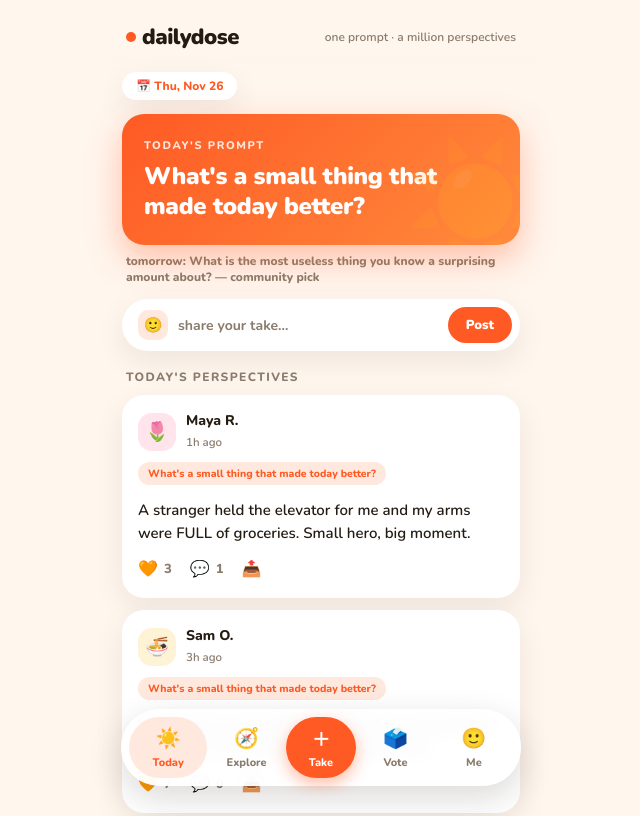
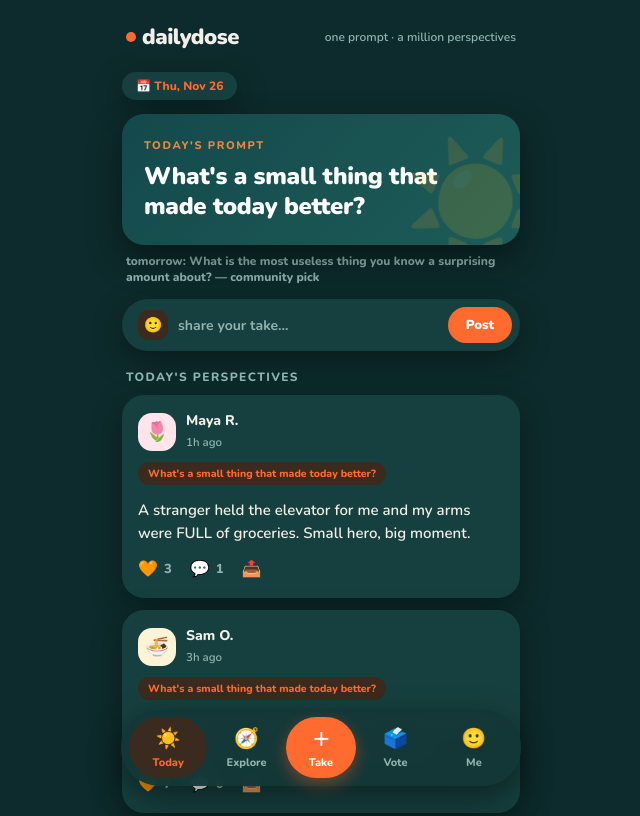
Before and after one commit to appdailydose/dailydose-prototype, a plain HTML site: page index.html in a window 1280 px wide. Shown: the top 816 px of the page, without its empty margins (319-959 px from the left). Drawn offline with nearby package versions, Linux system fonts and the light colour scheme.

Commit message:
dark teal theme with orange accents

```diff
--- a/index.html
+++ b/index.html
@@ -8,9 +8,9 @@
 <link href="https://fonts.googleapis.com/css2?family=Nunito:wght@400;600;700;800;900&display=swap" rel="stylesheet">
 <style>
   :root{
-    --bg:#FFF6EE; --card:#FFFFFF; --ink:#241B12; --ink-soft:#8A7B6C;
-    --primary:#FF5A24; --primary-soft:#FFE9DE;
-    --radius:22px; --shadow:0 10px 30px rgba(36,27,18,.08);
+    --bg:#0D2B2C; --card:#16403F; --ink:#F1EFE7; --ink-soft:#8FB3AF;
+    --primary:#FF6A2E; --primary-soft:#3A2B1E;
+    --radius:22px; --shadow:0 10px 30px rgba(0,0,0,.35);
   }
   *{box-sizing:border-box; margin:0; padding:0; -webkit-tap-highlight-color:transparent}
   html,body{height:100%}
@@ -24,7 +24,7 @@
   }
   header{
     padding:22px 20px 12px; display:flex; align-items:center; justify-content:space-between;
-    position:sticky; top:0; z-index:20; background:linear-gradient(var(--bg) 75%, rgba(255,246,238,0));
+    position:sticky; top:0; z-index:20; background:linear-gradient(var(--bg) 75%, rgba(13,43,44,0));
   }
   .logo{font-weight:900; font-size:22px; letter-spacing:-.5px; display:flex; align-items:center; gap:6px}
   .logo .dot{width:10px; height:10px; border-radius:50%; background:var(--primary); display:inline-block}
@@ -38,12 +38,12 @@
     padding:6px 14px; font-size:12px; font-weight:800; color:var(--primary); box-shadow:var(--shadow); margin-bottom:14px;
   }
   .prompt-hero{
-    background:linear-gradient(135deg,var(--primary) 0%, #FF8A3C 100%); color:#fff;
-    border-radius:var(--radius); padding:24px 22px; box-shadow:0 14px 34px rgba(255,90,36,.35);
+    background:linear-gradient(135deg,#14494B 0%, #1D5C58 100%); color:#fff;
+    border-radius:var(--radius); padding:24px 22px; box-shadow:0 14px 34px rgba(0,0,0,.45);
     margin-bottom:14px; position:relative; overflow:hidden;
   }
   .prompt-hero::after{content:'☀️'; position:absolute; font-size:120px; right:-30px; bottom:-40px; opacity:.14; transform:rotate(12deg)}
-  .prompt-hero .kicker{font-size:11px; font-weight:800; letter-spacing:1.6px; text-transform:uppercase; opacity:.85; margin-bottom:8px}
+  .prompt-hero .kicker{font-size:11px; font-weight:800; letter-spacing:1.6px; text-transform:uppercase; opacity:.95; margin-bottom:8px; color:#FF8A3C}
   .prompt-hero h1{font-size:24px; line-height:1.25; font-weight:900; letter-spacing:-.3px}
   .card{
     background:var(--card); border-radius:var(--radius); padding:16px; box-shadow:var(--shadow); margin-bottom:12px;
@@ -68,13 +68,13 @@
   .act .ic{font-size:16px; transition:transform .2s}
   .act.liked .ic{animation:beat .35s ease}
   @keyframes beat{0%{transform:scale(1)}40%{transform:scale(1.5)}100%{transform:scale(1)}}
-  .comments{margin-top:10px; border-top:1px solid #F4EAE1; padding-top:10px; display:none}
+  .comments{margin-top:10px; border-top:1px solid #2A5452; padding-top:10px; display:none}
   .comments.open{display:block}
   .comment{display:flex; gap:8px; margin-bottom:8px; font-size:13px; font-weight:600}
   .comment b{font-weight:800; margin-right:4px}
   .comment-add{display:flex; gap:8px; margin-top:8px}
   .comment-add input{
-    flex:1; border:0; background:#F7F0E8; border-radius:12px; padding:9px 12px; font-family:inherit; font-size:13px; font-weight:600; outline:none;
+    flex:1; border:0; background:#1F4B49; border-radius:12px; padding:9px 12px; font-family:inherit; font-size:13px; font-weight:600; outline:none;
   }
   .comment-add button{border:0; background:var(--primary); color:#fff; border-radius:12px; padding:0 14px; font-weight:800; cursor:pointer}
   .section-label{font-size:12px; font-weight:800; letter-spacing:1.4px; text-transform:uppercase; color:var(--ink-soft); margin:18px 4px 10px}
@@ -117,11 +117,11 @@
   .chip-row{display:flex; gap:8px; overflow-x:auto; padding:4px 2px 14px; scrollbar-width:none}
   .chip-row::-webkit-scrollbar{display:none}
   .chip{
-    flex-shrink:0; border:1.5px solid #F0E2D6; background:var(--card); border-radius:999px; padding:9px 14px;
+    flex-shrink:0; border:1.5px solid #2A5452; background:var(--card); border-radius:999px; padding:9px 14px;
     font-family:inherit; font-size:13px; font-weight:800; color:var(--ink); cursor:pointer; max-width:240px;
     white-space:nowrap; overflow:hidden; text-overflow:ellipsis;
   }
-  .chip.sel{background:var(--ink); border-color:var(--ink); color:#fff}
+  .chip.sel{background:#123A39; border-color:#2A5452; color:#F1EFE7}
   .composer{background:var(--card); border-radius:var(--radius); box-shadow:var(--shadow); padding:16px}
   .composer .chosen{font-size:13px; font-weight:800; color:var(--primary); margin-bottom:10px}
   textarea{
@@ -184,13 +184,13 @@
   .tomorrow-line{ font-size:12px; font-weight:800; color:var(--ink-soft); margin:-6px 4px 14px }
   .toast{
     position:fixed; bottom:104px; left:50%; transform:translateX(-50%) translateY(16px);
-    background:var(--ink); color:#fff; font-weight:800; font-size:13px; border-radius:999px; padding:11px 20px;
+    background:#0B1F20; color:#F1EFE7; font-weight:800; font-size:13px; border-radius:999px; padding:11px 20px;
     opacity:0; pointer-events:none; transition:all .3s ease; z-index:60; max-width:86vw; text-align:center;
   }
   .toast.show{opacity:1; transform:translateX(-50%)}
   nav{
     position:fixed; bottom:14px; left:50%; transform:translateX(-50%); width:min(400px, calc(100% - 28px));
-    background:rgba(255,255,255,.92); backdrop-filter:blur(10px); border-radius:999px; box-shadow:0 12px 34px rgba(36,27,18,.16);
+    background:rgba(19,55,55,.95); backdrop-filter:blur(10px); border-radius:999px; box-shadow:0 12px 34px rgba(0,0,0,.45);
     display:flex; padding:8px; z-index:50;
   }
   .nav-btn{
```
